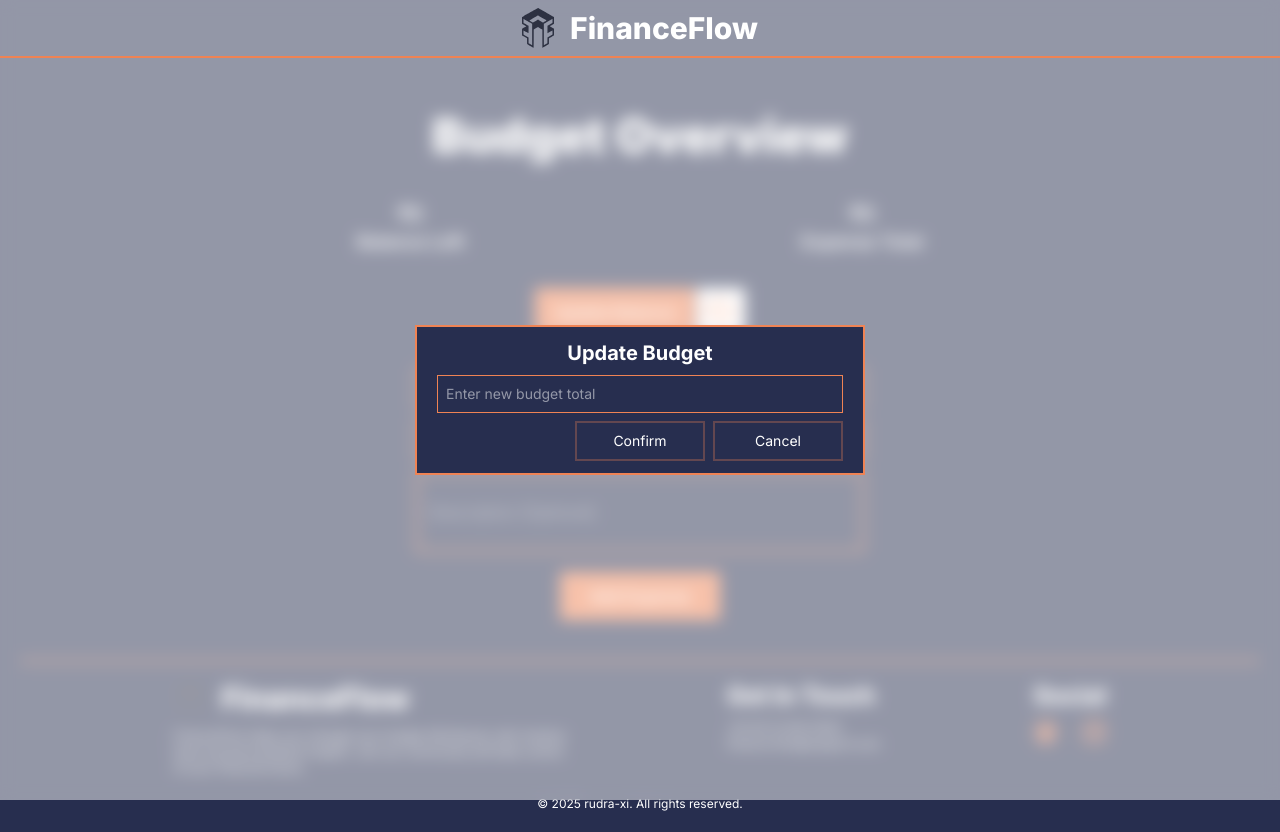
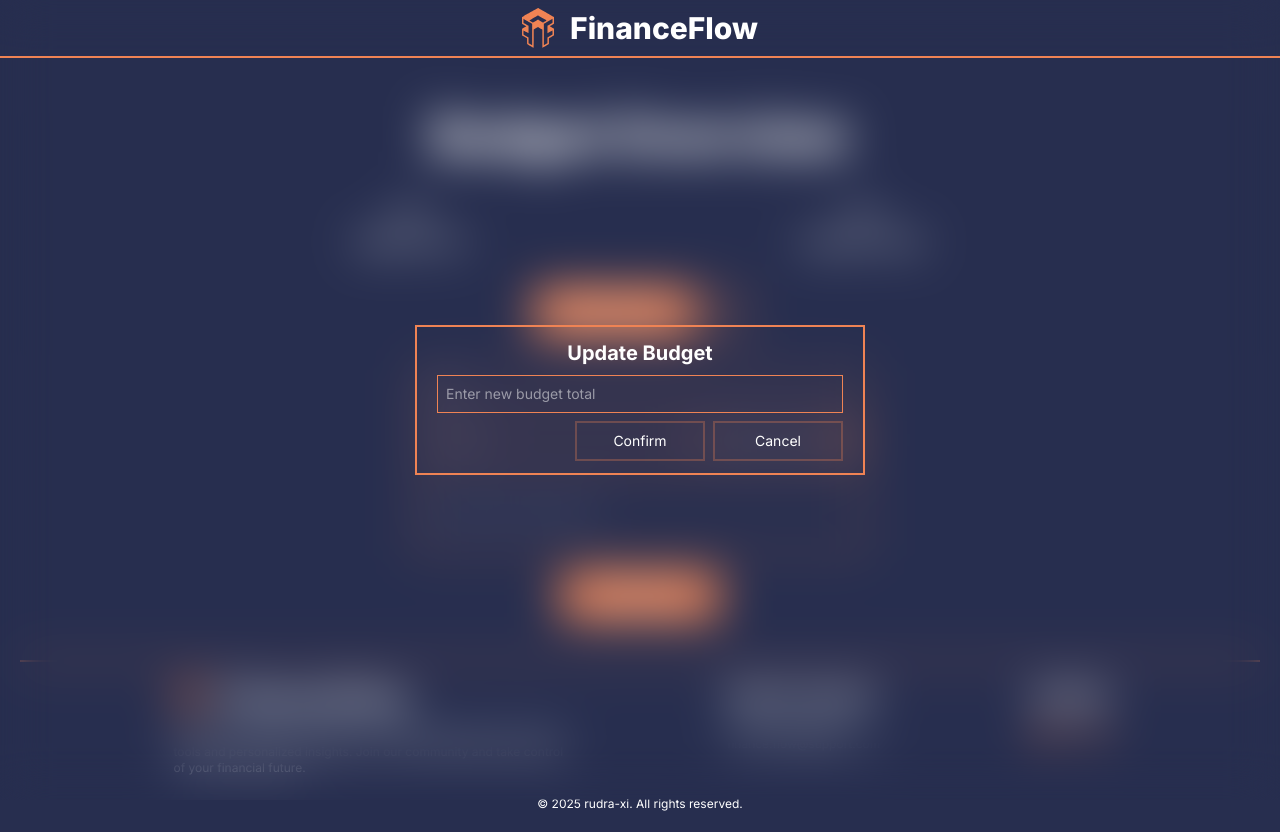
Before and after one commit to rudra-xi/finance-flow, a React (Vite) app in the folder frontend/: page /#/budget in a window 1280 px wide. Both pictures are taken after a click on the button "Update Balance". Built offline with nearby package versions, Linux system fonts and the light colour scheme; no server answers.

Commit message:
Refactor styles to remove unnecessary classes
- Removes `bg-primary`, `text-secondary` and `bg-inherit` - Adjusts
styles for better readability.

```diff
--- a/frontend/src/App.jsx
+++ b/frontend/src/App.jsx
@@ -4,8 +4,9 @@ import { Footer, Navbar } from "./Components";
 import { About, Budget, Expense, SignIn } from "./Pages";
 
 function App() {
+  // Remove bg-primary and text-secondary classes from the <div>
   return (
-    <div className="bg-primary px-5 pt-28 text-secondary min-h-screen font-inter">
+    <div className="px-5 pt-28 min-h-screen font-inter">
       <Toaster position="top-center" reverseOrder={false} />
       <Navbar />
 
--- a/frontend/src/Components/ItemsCard.jsx
+++ b/frontend/src/Components/ItemsCard.jsx
@@ -16,7 +16,7 @@ function ItemsCard({ title, date, amount, description, onDelete, id }) {
 	};
 
 	return (
-		<div className="w-[400px] h-44 p-2 drop-shadow-custom border-y border-accent bg-primary">
+		<div className="w-[400px] h-44 p-2 drop-shadow-custom border-y border-accent">
 			<div className="flex flex-col px-5 pt-3">
 				<h2 className="text-3xl font-bold capitalize">{title}</h2>
 				<p className="font-medium text-sm pr-6 capitalize pt-2">
--- a/frontend/src/Components/PromptCard.jsx
+++ b/frontend/src/Components/PromptCard.jsx
@@ -14,8 +14,8 @@ function PromptCard({ onConfirm, onCancel }) {
 	};
 
 	return (
-		<div className="bg-primary w-[450px] border-2 border-accent grid grid-cols-6 gap-2 py-3 px-5 text-sm">
-			<h1 className="text-center text-secondary text-xl font-bold col-span-6">
+		<div className=" w-[450px] border-2 border-accent grid grid-cols-6 gap-2 py-3 px-5 text-sm">
+			<h1 className="text-center text-xl font-bold col-span-6">
 				Update Budget
 			</h1>
 			<input
@@ -23,7 +23,7 @@ function PromptCard({ onConfirm, onCancel }) {
 				placeholder="Enter new budget total"
 				value={newBudget}
 				onChange={(e) => setNewBudget(e.target.value)}
-				className="text-slate-600 placeholder:text-secondary placeholder:opacity-50 border border-accent col-span-6 resize-none outline-none p-2 transition-all duration-300 appearance-none"
+				className="placeholder:text-secondary placeholder:opacity-50 border border-accent col-span-6 resize-none outline-none p-2 transition-all duration-300 appearance-none"
 			/>
 			<span className="col-span-2"></span>
 			<button
--- a/frontend/src/Components/SearchBar.jsx
+++ b/frontend/src/Components/SearchBar.jsx
@@ -10,7 +10,7 @@ function SearchBar({ onSearch }) {
 					type="text"
 					placeholder="Search"
 					onChange={(e) => onSearch(e.target.value)} // Call onSearch when the input changes
-					className="flex-1 outline-none bg-inherit text-sm"
+					className="flex-1 outline-none text-sm"
 				/>
 				<img src={search_icon} alt="search icon" className="w-5" />
 			</div>
--- a/frontend/src/Pages/Budget.jsx
+++ b/frontend/src/Pages/Budget.jsx
@@ -184,22 +184,22 @@ function Budget() {
 						</p>
 					</div>
 				</div>
-				<div className="flex items-center justify-center py-5 gap-[2px]">
+				<div className="flex items-center justify-center py-5 gap-1">
 					<button
 						onClick={() => {
 							setShowPrompt(true);
 							setIsPromptVisible(true);
 						}}
-						className="text-secondary font-semibold bg-accent w-40 p-3 hover:scale-95 transition-all duration-300 cursor-pointer"
+						className="font-semibold bg-accent w-40 p-3 hover:scale-95 transition-all duration-300 cursor-pointer"
 					>
 						Update Balance
 					</button>
-					<div className="text-primary bg-secondary p-3 cursor-pointer">
+					<div className="p-3 cursor-pointer border-2 border-accent">
 						<img
 							onClick={handleResetBudget}
 							src={reset}
 							alt="reset icon"
-							className="w-6 hover:rotate-180 transition-all duration-300 cursor-pointer"
+							className="w-5 hover:rotate-180 transition-all duration-300 cursor-pointer"
 						/>
 					</div>
 				</div>
@@ -240,7 +240,7 @@ function Budget() {
 				<div className="flex items-center justify-center pt-5">
 					<button
 						type="submit"
-						className="text-secondary font-semibold bg-accent w-40 p-3 hover:scale-95 transition-all duration-300 cursor-pointer"
+						className="font-semibold bg-accent w-40 p-3 hover:scale-95 transition-all duration-300 cursor-pointer"
 					>
 						Add Expense
 					</button>
@@ -248,7 +248,7 @@ function Budget() {
 			</form>
 
 			{showPrompt && (
-				<div className="fixed inset-0 z-10 flex items-center justify-center bg-secondary/50 bg-opacity-50 backdrop-blur-sm transition duration-300 ease-in-out w-full h-full">
+				<div className="fixed inset-0 z-10 flex items-center justify-center bg-opacity-50 backdrop-blur-xl transition duration-300 ease-in-out w-full h-full">
 					<PromptCard
 						onConfirm={(newBudgetTotal) => {
 							handleUpdateBalance(newBudgetTotal);
--- a/frontend/src/Pages/Expense.jsx
+++ b/frontend/src/Pages/Expense.jsx
@@ -117,7 +117,7 @@ function Expense() {
 					<select
 						value={sortOption}
 						onChange={(e) => handleSort(e.target.value)}
-						className="flex border-2 bg-primary outline-none border-accent text-sm p-2 h-10"
+						className="flex border-2 outline-none border-accent text-sm p-2 h-10"
 					>
 						<option value="new">Newest</option>
 						<option value="date">Sort by Date</option>
```
Also changed, not shown: frontend/src/Assets/logo.svg.
